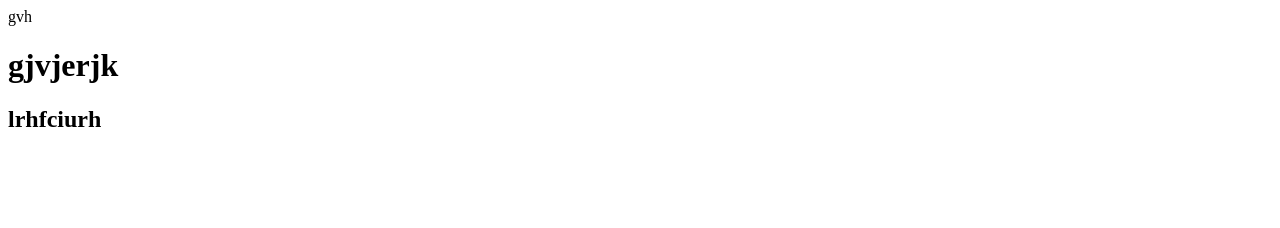
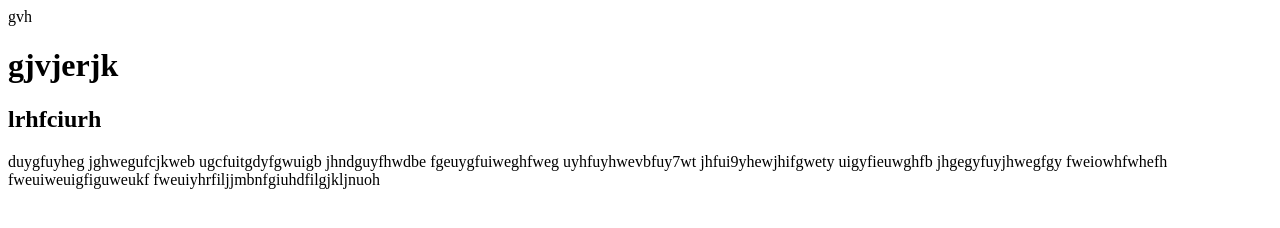
Before and after one commit to Abir-Chowdhury5/HTML001, a plain HTML site: page index.html in a window 1280 px wide. Drawn offline with Linux system fonts and the light colour scheme.

Commit message:
Update index.html

```diff
--- a/index.html
+++ b/index.html
@@ -10,5 +10,9 @@
     gvh
     <h1>gjvjerjk</h1>
     <h2>lrhfciurh</h2>
+    <p>duygfuyheg jghwegufcjkweb ugcfuitgdyfgwuigb jhndguyfhwdbe
+        fgeuygfuiweghfweg uyhfuyhwevbfuy7wt jhfui9yhewjhifgwety uigyfieuwghfb
+         jhgegyfuyjhwegfgy fweiowhfwhefh fweuiweuigfiguweukf fweuiyhrfiljjmbnfgiuhdfilgjkljnuoh
+    </P>
 </body>
 </html>
```
